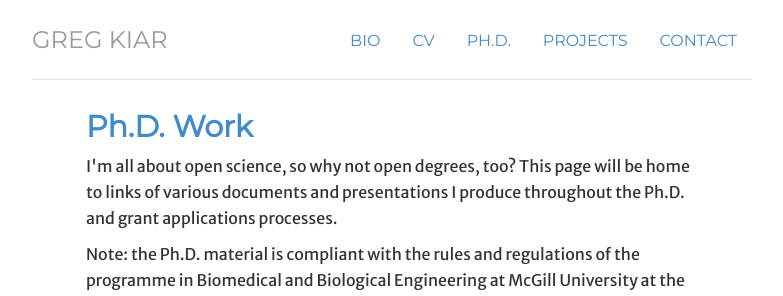
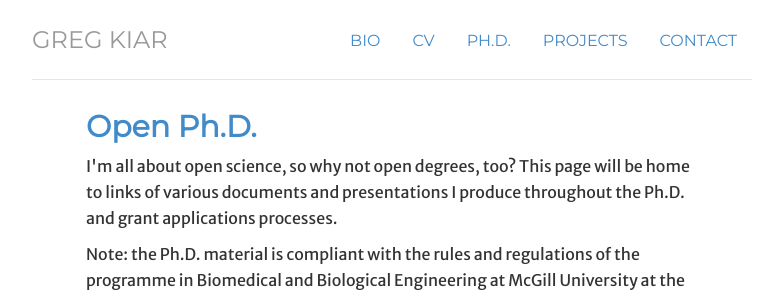
Before and after one commit to gkiar/gkiar.github.io, a Jekyll site: the page built from phd/index.html, in a window 1280 px wide. Shown: the top 296 px of the page, without its empty margins (248-1031 px from the left). Built offline with Jekyll 4.4.1, drawn with Linux system fonts in a browser that asks for light colours; nearby versions of some CDN libraries; some web fonts are replaced.

```diff
--- a/_includes/head.html
+++ b/_includes/head.html
@@ -6,7 +6,7 @@
 	<!-- favicon
 	<link rel="shortcut icon" href="/img/ico/favicon.png">
 	-->
-	<title>{{ page.title }} | Greg Kiar | Neurocartographer, Biomedical Engineer, and Data Visualization Enthusiast.</title>
+	<title>{{ page.title }} | {{ page.description }}</title>
 	<!-- styles -->
 	<link href="/css/bootstrap.css" rel="stylesheet">
 	<link href="/css/jumbotron-narrow.css" rel="stylesheet">
--- a/phd/index.html
+++ b/phd/index.html
@@ -5,7 +5,7 @@ description: Ph.D.
 ---
 
   <div class="about">
-    <h2>Ph.D. Work</h2>
+    <h2>Open Ph.D.</h2>
     <p> I'm all about open science, so why not open degrees, too? This page will be home to
     links of various documents and presentations I produce throughout the Ph.D. and grant applications
     processes.</p>
```
